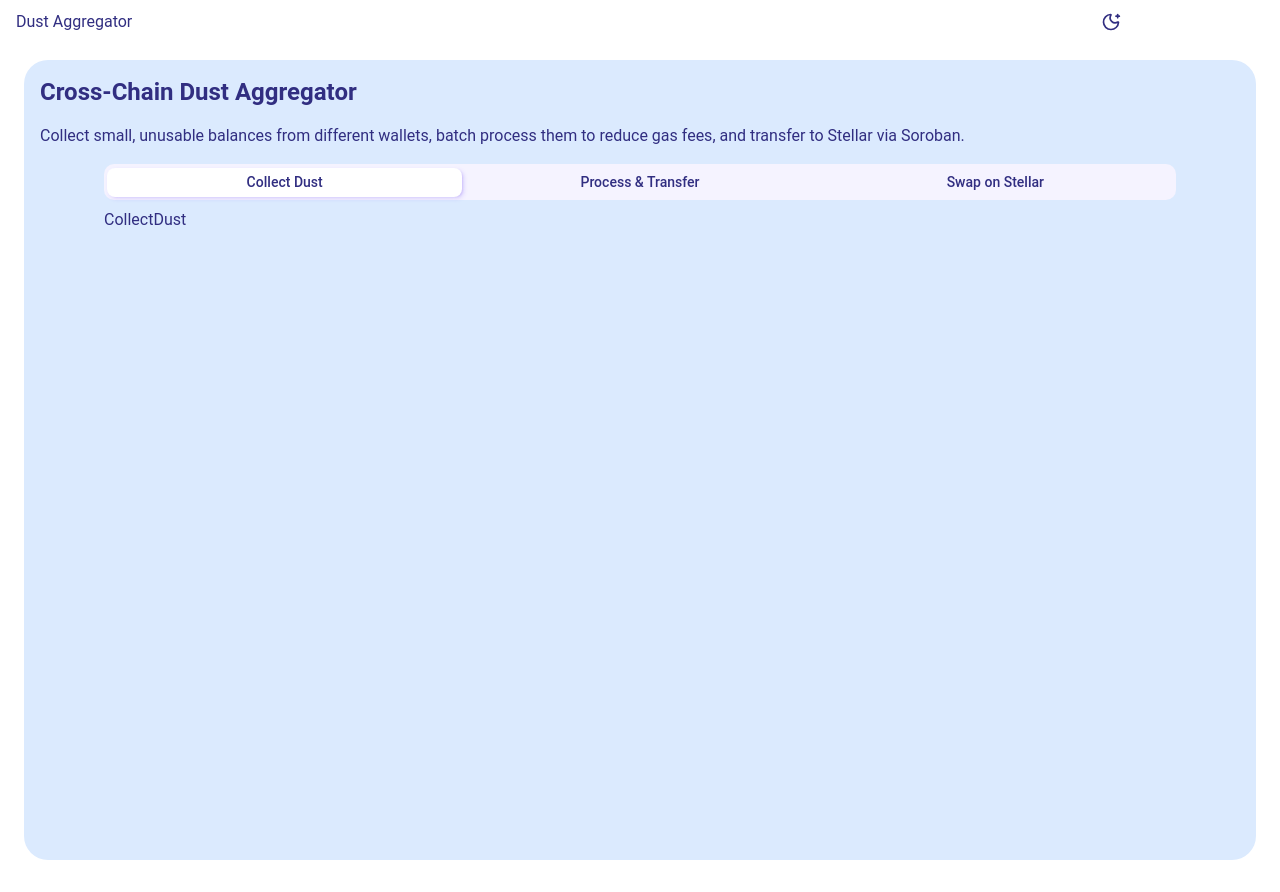
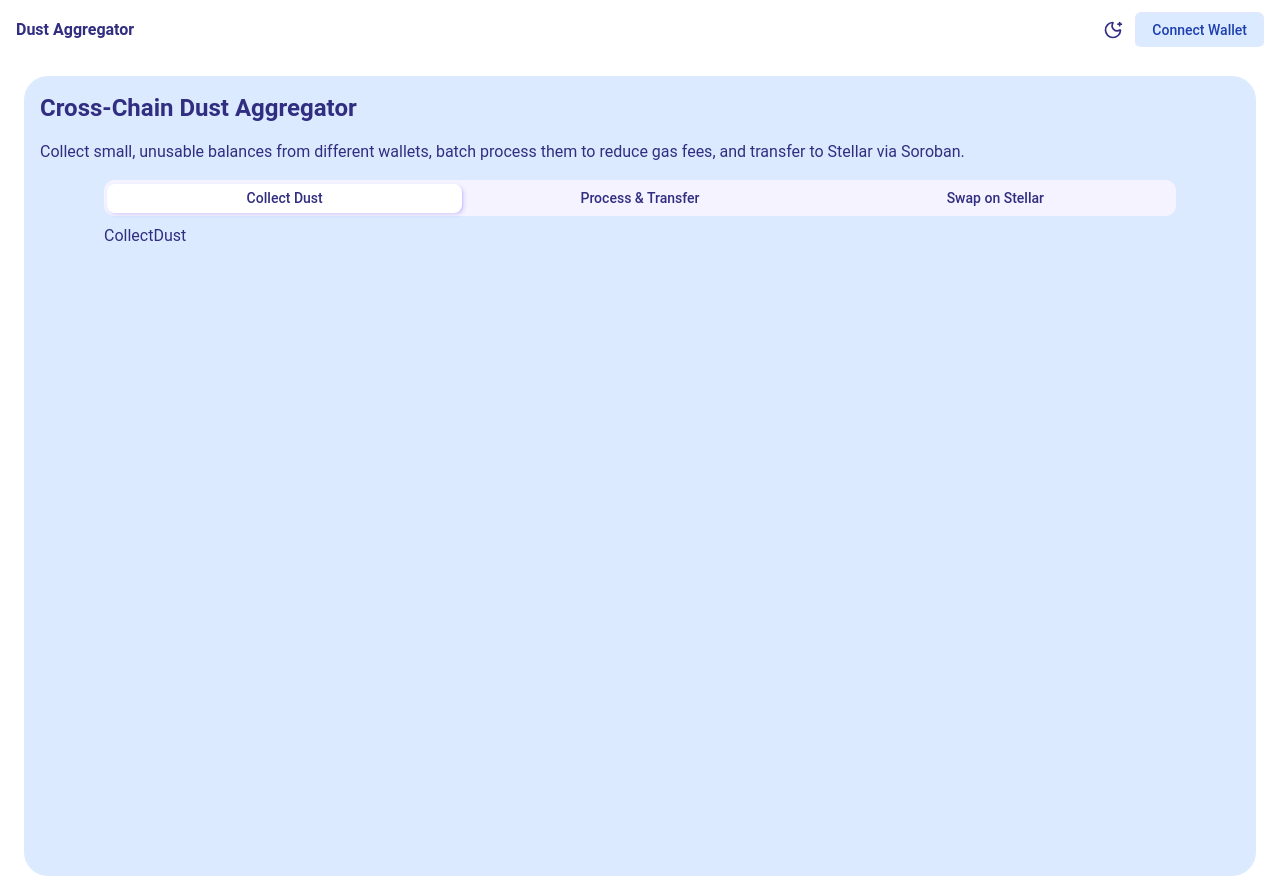
Before and after one commit to JojoFlex1/JJ, a Next.js app: page / in a window 1280 px wide. Built offline with nearby package versions, Linux system fonts and the light colour scheme.

Commit message:
Tweaked the Nav Header

```diff
--- a/src/components/Header.tsx
+++ b/src/components/Header.tsx
@@ -4,13 +4,13 @@
 
 export default function HeaderSection() {
   return (
-    <nav className=" flex justify-between items-center bg-background mx-4">
+    <nav className=" flex justify-between items-center bg-background px-4 py-2">
       <div className=" flex justify-center items-center">
-        <h1>Dust Aggregator</h1>
+        <h1 className=' font-bold'>Dust Aggregator</h1>
       </div>
       <div className=" flex justify-center items-center">
         <ThemeToggle />
-              <RainbowButton>
+              <RainbowButton variant={'outline'} className=' bg-accent'>
                   Connect Wallet
         </RainbowButton>
       </div>
```
